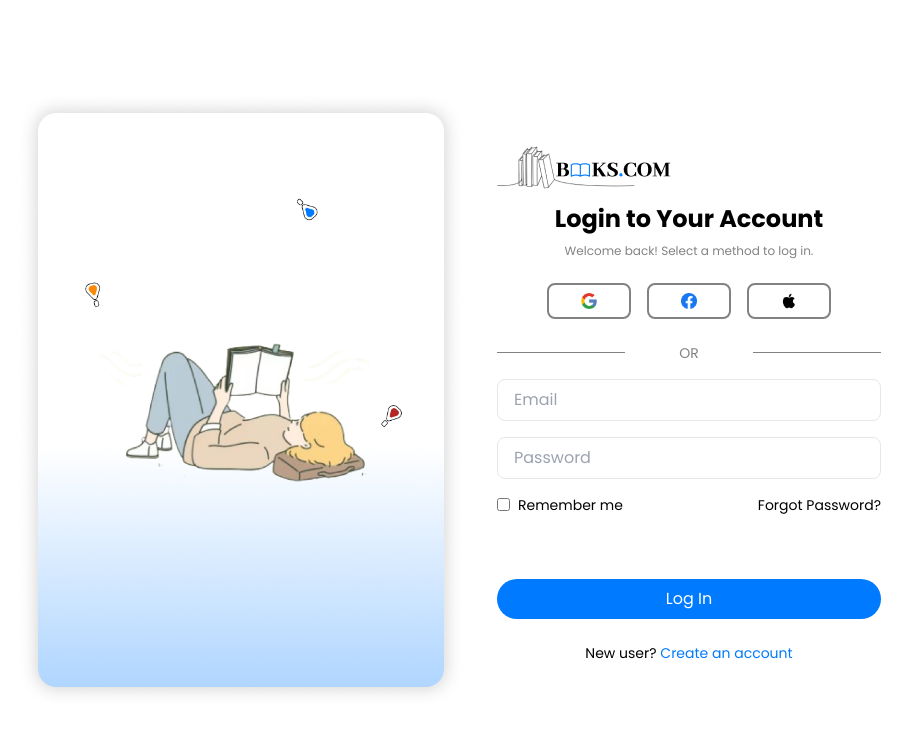
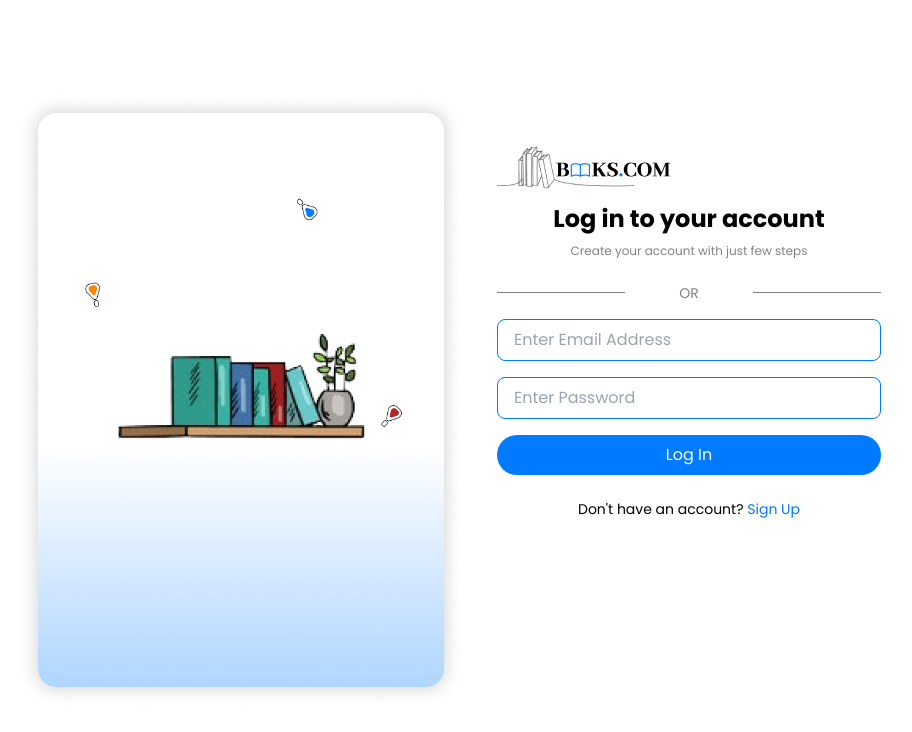
Before and after one commit to ayomideRussianCode/booksdotcom, a React (Create React App) app: page /login in a window 1280 px wide. Shown: the top 732 px of the page, without its empty margins (175-1087 px from the left). Built offline with nearby package versions, Linux system fonts and the light colour scheme; a web font is replaced by a local one.

Commit message:
day 17 of 100 days of code

```diff
--- a/src/components/Illustration.jsx
+++ b/src/components/Illustration.jsx
@@ -1,7 +1,7 @@
 function Illustration({ src, alt, className = "" }) {
   return (
     <div
-      className={`hidden rounded-lg items-center justify-center md:flex ${className}`}
+      className={`hidden rounded-lg w-1/2 items-center justify-center md:flex ${className}`}
     >
       <img src={src} alt={alt} className="w-full h-auto" />
     </div>
--- a/src/components/LayOutWrapper.jsx
+++ b/src/components/LayOutWrapper.jsx
@@ -1,7 +1,7 @@
 function LayOutWrapper({ children }) {
   return (
     <div className="min-h-screen flex items-center justify-center bg-customWhite font-font1">
-      {children}
+      <div className="flex w-full max-w-4xl bg-customWhite">{children}</div>
     </div>
   );
 }
--- /dev/null
+++ b/src/components/SocialButton.jsx
@@ -0,0 +1,10 @@
+function SocialButton({ iconSrc, altText, onClick }) {
+  <button
+    onClick={onClick}
+    className="px-8 py-2 rounded-lg border-2 border-customAsh flex items-center justify-center"
+  >
+    <img src={iconSrc} alt={altText} className="w-4 h-4" />
+  </button>;
+}
+
+export default SocialButton;
--- /dev/null
+++ b/src/components/SocialButtonsGroup.jsx
@@ -0,0 +1,21 @@
+import SocialButton from "./SocialButton";
+function SocialButtonsGroup() {
+  const socialButtons = [
+    { iconSrc: "/google.png", altText: "Google" },
+    { iconSrc: "/facebook.png", altText: "Facebook" },
+    { iconSrc: "/basil_apple.png", altText: "Apple" },
+  ];
+  return (
+    <div className="flex flex-wrap justify-center gap-4 mb-6">
+      {socialButtons.map((button, index) => (
+        <SocialButton
+          key={index}
+          iconSrc={button.iconSrc}
+          altText={button.altText}
+        />
+      ))}
+    </div>
+  );
+}
+
+export default SocialButtonsGroup;
--- a/src/components/SocialMediaAuth.jsx
+++ /dev/null
@@ -1,16 +0,0 @@
-function SocialMediaAuth({ platforms }) {
-  return (
-    <div className="flex space-x-4 justify-center mb-6">
-      {platforms.map((platform) => (
-        <button
-          key={platform.alt}
-          className="px-8 py-2 rounded-lg border-customAsh"
-        >
-          <img src={platform.imgSrc} alt={platform.alt} className="w-4 h-4" />
-        </button>
-      ))}
-    </div>
-  );
-}
-
-export default SocialMediaAuth;
--- a/src/pages/LogInPage.jsx
+++ b/src/pages/LogInPage.jsx
@@ -1,101 +1,93 @@
-function LoginPage() {
+import axios from "axios";
+import { useState } from "react";
+import { useNavigate } from "react-router-dom";
+import LayOutWrapper from "../components/LayOutWrapper";
+import Illustration from "../components/Illustration";
+import Logo from "../components/Logo";
+import Title from "../components/Title";
+import FormField from "../components/FormField";
+import Button from "../components/Button";
+import Description from "../components/Description";
+import Divider from "../components/Divider";
+import RedirectMessage from "../components/RedirectMessage";
+
+function LogInPage() {
+  const [email, setEmail] = useState("");
+  const [password, setPassword] = useState("");
+  const [loading, setLoading] = useState(false);
+  const [error, setError] = useState("");
+  const navigate = useNavigate();
+
+  const handleLogin = async () => {
+    setLoading(true);
+    setError("");
+
+    try {
+      if (!email || !password) {
+        setError("Both email and password are required.");
+        setLoading(false);
+        return;
+      }
+
+      const response = await axios.post(
+        "https://booksdotcom.onrender.com/api/v1/auth/login",
+        { email, password }
+      );
+
+      if (response.status === 200) {
+        const { token, user } = response.data;
+        localStorage.setItem("token", token);
+        localStorage.setItem("user", JSON.stringify(user));
+
+        navigate("/home");
+      }
+    } catch (err) {
+      console.error("Login error:", err.response);
+      setError(
+        err.response?.data?.message ||
+          "An error occurred while logging in. Please try again."
+      );
+    } finally {
+      setLoading(false);
+    }
+  };
+
   return (
-    <div className="min-h-screen flex items-center justify-center bg-customWhite font-font1">
-      <div className="flex w-full max-w-4xl  bg-customWhite">
-        <div className="hidden rounded-lg w-1/2 items-center justify-center md:flex">
-          <img
-            src="/Loginimg.png"
-            alt="Illustration"
-            className="w-full h-auto"
-          />
-        </div>
-
-        <div className="w-full md:w-1/2 p-8">
-          <div>
-            <img className="hidden md:flex" src="/Logo.png" alt="Logo" />
-          </div>
-          <h2 className="text-2xl pb-2 font-bold text-center text-customBlack">
-            Login to Your Account
-          </h2>
-          <p className="text-xs text-center text-customAsh mb-6">
-            Welcome back! Select a method to log in.
-          </p>
-
-          <div className="flex space-x-4 justify-center mb-6">
-            <button className="px-8 py-2 rounded-lg border-2 border-customAsh ">
-              <img src="/google.png" alt="Google" className="w-4 h-4" />
-            </button>
-            <button className="px-8 rounded-lg border-2 border-customAsh ">
-              <img src="/facebook.png" alt="Facebook" className="w-4 h-4" />
-            </button>
-            <button className="px-8 rounded-lg border-2 border-customAsh ">
-              <img src="basil_apple.png" alt="Apple" className="w-4 h-4" />
-            </button>
-          </div>
-
-          <div className="flex items-center justify-between mb-4">
-            <hr className="w-1/3 border-customAsh" />
-            <span className="text-customAsh text-sm">OR</span>
-            <hr className="w-1/3 border-customAsh" />
-          </div>
-
-          <form>
-            <div className="mb-4">
-              <label
-                htmlFor="email"
-                className="block text-gray-700 text-sm font-medium"
-              ></label>
-              <input
-                type="email"
-                id="email"
-                placeholder="Email"
-                className="w-full px-4 py-2 border rounded-lg focus:outline-none focus:ring-2 focus:ring-customBlue"
-              />
-            </div>
-
-            <div className="mb-4">
-              <label
-                htmlFor="password"
-                className="block text-customBlue text-sm font-medium"
-              ></label>
-              <input
-                type="password"
-                id="password"
-                placeholder="Password"
-                className="w-full px-4 py-2 border rounded-lg focus:outline-none focus:ring-2 focus:ring-customBlue"
-              />
-            </div>
-
-            <div className="flex items-center justify-between mb-6">
-              <label className="flex items-center">
-                <input type="checkbox" className="mr-2" />
-                <span className="text-sm text-customBlack">Remember me</span>
-              </label>
-              <a
-                href="/forgotpassword"
-                className="text-sm text-customBlack hover:underline"
-              >
-                Forgot Password?
-              </a>
-            </div>
-
-            <button className="w-full bg-customBlue py-2 mt-10 rounded-full">
-              <a className="text-customWhite" href="/home">
-                Log In
-              </a>
-            </button>
-          </form>
-
-          <p className="text-sm text-center text-customBlack mt-6">
-            New user?{" "}
-            <a href="/signup" className="text-customBlue hover:underline">
-              Create an account
-            </a>
-          </p>
-        </div>
+    <LayOutWrapper>
+      <Illustration src="/SigninImg.png" alt="Login" />
+      <div className="w-full md:w-1/2 p-8">
+        <Logo src="/Logo.png" alt="BOOKSDOTCOM" />
+        <Title text="Log in to your account" />
+        <Description text="Create your account with just few steps" />
+        {error && <p className="text-red-500 mb-4">{error}</p>}
+        <Divider text="OR" />
+        <FormField
+          label="Email Address"
+          type="email"
+          placeholder="Enter Email Address"
+          value={email}
+          onChange={(e) => setEmail(e.target.value)}
+        />
+        <FormField
+          label="Password"
+          type="password"
+          placeholder="Enter Password"
+          value={password}
+          onChange={(e) => setPassword(e.target.value)}
+        />
+        <Button
+          text={loading ? "Logging in..." : "Log In"}
+          onClick={handleLogin}
+          disabled={loading}
+        />
+        <RedirectMessage
+          message=" Don't have an account? "
+          linkText=" Sign Up "
+          linkHref="/signup"
+        />
       </div>
-    </div>
+    </LayOutWrapper>
   );
 }
 
-export default LoginPage;
+export default LogInPage;
--- a/src/pages/SignUpPage.jsx
+++ b/src/pages/SignUpPage.jsx
@@ -10,6 +10,7 @@ import Divider from "../components/Divider";
 import Form from "../components/Form";
 import Button from "../components/Button";
 import RedirectMessage from "../components/RedirectMessage";
+import SocialButtonsGroup from "../components/SocialButtonsGroup";
 
 function SignUpPage() {
   const [formData, setFormData] = useState({});
@@ -25,7 +26,7 @@ function SignUpPage() {
   const navigate = useNavigate();
   async function handleSubmit() {
     const newErrors = {};
-    if (!formData.username) newErrors.username = "Name is required";
+    if (!formData.name) newErrors.name = "Name is required";
     if (!formData.email) {
       newErrors.email = "Email is required";
     } else if (!/\S+@\S+\.\S+/.test(formData.email)) {
@@ -51,7 +52,7 @@ function SignUpPage() {
     if (Object.keys(newErrors).length === 0) {
       setLoading(true);
       setFormData({
-        username: "",
+        name: "",
         email: "",
         password: "",
         confirmPassword: "",
@@ -67,9 +68,9 @@ function SignUpPage() {
             },
           }
         );
-
+        localStorage.setItem("authToken", response.data.token);
         alert("Signed Up successfully", response.data);
-        navigate("/login");
+        navigate("/verify");
       } catch (error) {
         if (error.response) {
           alert("Error data:", error.response.data);
@@ -87,11 +88,11 @@ function SignUpPage() {
   const formFields = [
     {
       type: "text",
-      name: "username",
+      name: "name",
       placeholder: "Name",
-      value: formData.username,
+      value: formData.name,
       onChange: handleChange,
-      error: errors.username,
+      error: errors.name,
     },
     {
       type: "email",
@@ -122,28 +123,26 @@ function SignUpPage() {
 
   const checkBoxData = {
     label: "I agree with the",
-    linkText: "Privacy Policy",
+    linkText: " Privacy Policy ",
     linkHref: "/privacypolicy",
   };
 
   return (
     <LayOutWrapper>
-      <div className="flex w-full max-w-4xl bg-customWhite">
       <Illustration src="/SigninImg.png" alt="/Signin-Illustration" />
-
       <div className="w-full md:w-1/2 p-8">
         <Logo src="/Logo.png" alt="BOOKSDOTCOM" />
         <Title text="Sign Up to BOOKS.COM" />
         <Description text="Create your account with just few steps" />
+        <SocialButtonsGroup />
         <Divider text="OR" />
         <Form fields={formFields} checkbox={checkBoxData} />
         <Button text="Sign Up" onClick={handleSubmit} />
         <RedirectMessage
-            message="Already have an account"
-            linkText="Log in"
+          message=" Already have an account? "
+          linkText=" Log in "
           linkHref="/login"
         />
-        </div>
       </div>
     </LayOutWrapper>
   );
```
Also changed, not shown: src/pages/ResendVerification.jsx (+18 -55 lines), src/pages/SignUpVerification.jsx (+10 -39 lines). Lines whose indentation alone changed are shown as unchanged.
